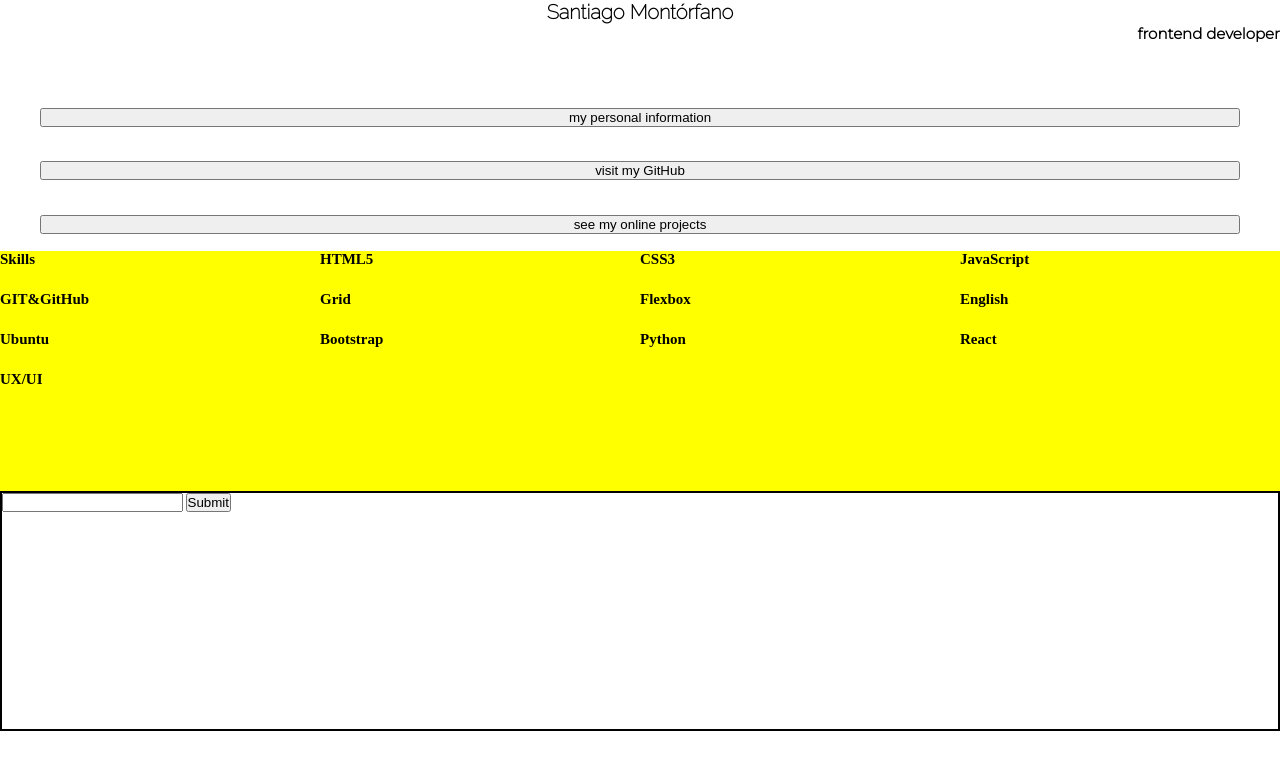
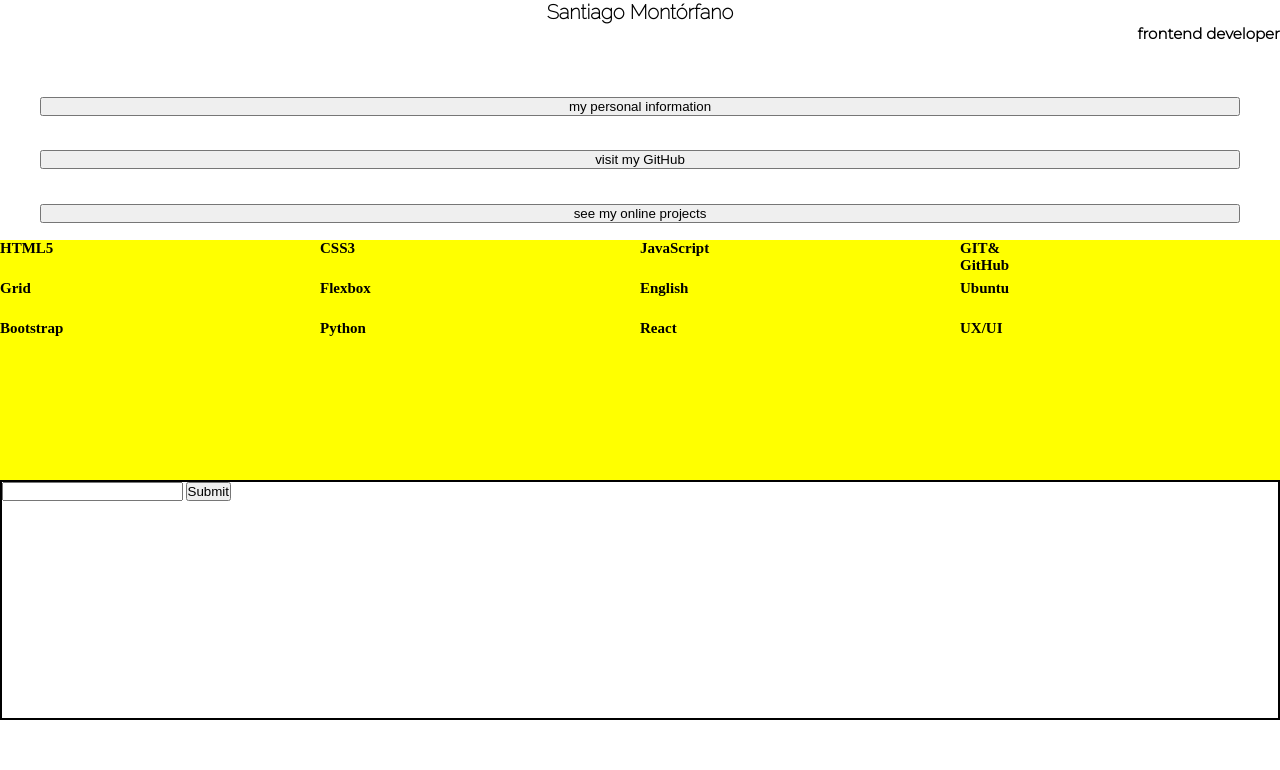
Before and after one commit to SantiagoMontorfano/myPersonalWeb, a plain HTML site: page index.html in a window 1280 px wide. Drawn offline with Linux system fonts and the light colour scheme.

Commit message:
i include all skills

```diff
--- a/index.html
+++ b/index.html
@@ -20,9 +20,9 @@
     <h1 class="header__h1">Santiago Montórfano</h1>
     <h2 class="header__h2">frontend developer</h2>
 </header>
-<figure class="figure">
+<!--<figure class="figure">
     <img class="figure__img" src="" alt="">
-</figure>
+</figure>-->
 <main class="main">
     <section class="main__section section_buttons">
         <button class="main__button">my personal information</button>
@@ -31,19 +31,19 @@
     </section>
 
     <section class="main__section section_skills">
-        <h2>Skills</h2>
-        <h2 class="main__h2">HTML5</h2>
-        <h2 class="main__h2">CSS3</h2>
-        <h2 class="main__h2">JavaScript</h2>
-        <h2 class="main__h2">GIT&GitHub</h2>
-        <h2 class="main__h2">Grid</h2>
-        <h2 class="main__h2">Flexbox</h2>
-        <h2 class="main__h2">English</h2>
-        <h2 class="main__h2">Ubuntu</h2>
-        <h2 class="main__h2">Bootstrap</h2>
-        <h2 class="main__h2">Python</h2>
-        <h2 class="main__h2">React</h2>
-        <h2 class="main__h2">UX/UI</h2>
+        <!--<h2>Skills</h2>-->
+        <h2 class="main__h2 skill1">HTML5</h2>
+        <h2 class="main__h2 skill2">CSS3</h2>
+        <h2 class="main__h2 skill3">JavaScript</h2>
+        <h2 class="main__h2 skill4">GIT&<br> GitHub</h2>
+        <h2 class="main__h2 skill5">Grid</h2>
+        <h2 class="main__h2 skill6">Flexbox</h2>
+        <h2 class="main__h2 skill7" >English</h2>
+        <h2 class="main__h2 skill8">Ubuntu</h2>
+        <h2 class="main__h2 skill9">Bootstrap</h2>
+        <h2 class="main__h2 skill10">Python</h2>
+        <h2 class="main__h2 skill11">React</h2>
+        <h2 class="main__h2 skill12">UX/UI</h2>
         <article class="main__article">
 
         </article>
```
